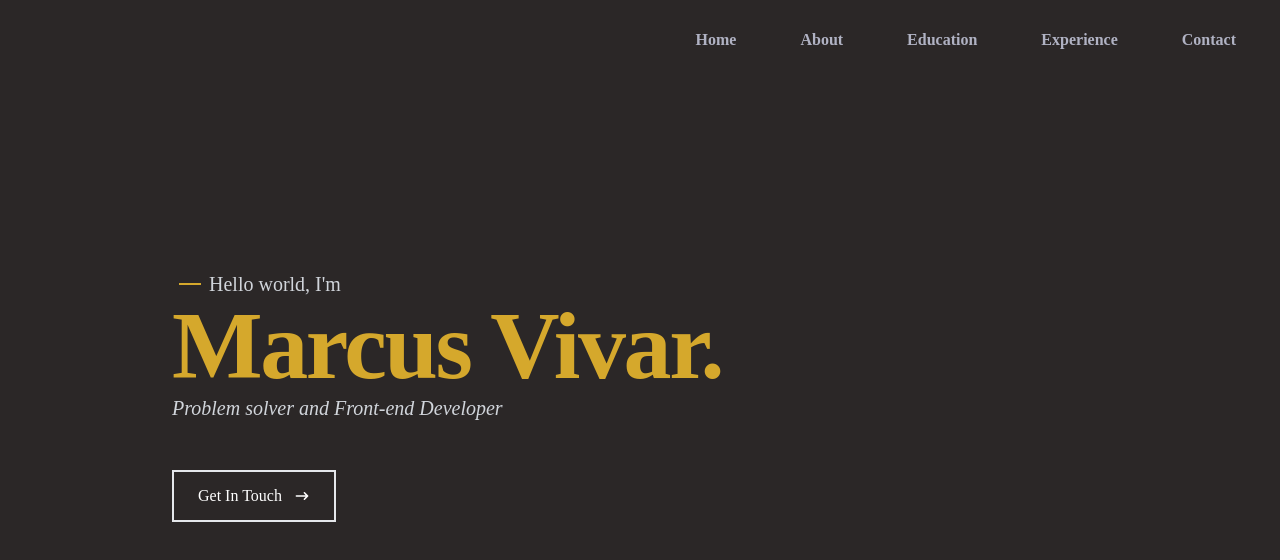
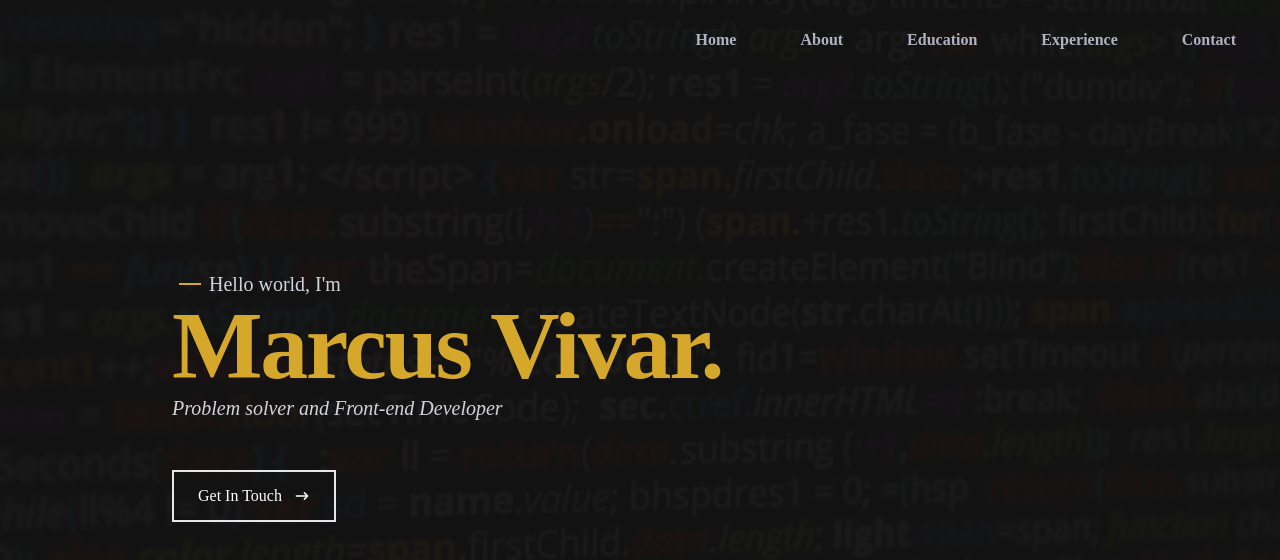
Before and after one commit to Topiksit0/Portfolio, a React (Create React App) app: page / in a window 1280 px wide. Shown: the top 560 px of the page. Built offline with nearby package versions, Linux system fonts and the light colour scheme; the HTML template or start-up script is replaced by a standard one.

Commit message:
landing page 80%

```diff
--- a/src/App.js
+++ b/src/App.js
@@ -1,11 +1,21 @@
 import Home from "./components/Home";
 import Navbar from "./components/Navbar";
+import coding from "./assets/coding.jpg"
 
 function App() {
   return (
     <div >
-        <Navbar />
-        <Home />
+
+      <div>
+        <img className="absolute inset-0 h-full w-full object-cover" src={coding} alt="" />
+        <div className="absolute inset-0 bg-[#141313] bg-opacity-97"></div>
+        <div class="relative">
+          <Navbar />
+          <Home />
+        </div>
+
+      </div>
+
     </div>
   );
 }
--- a/src/components/Home.jsx
+++ b/src/components/Home.jsx
@@ -3,7 +3,7 @@ import {HiArrowNarrowRight} from 'react-icons/hi'
 
 const Home = () => {
   return (
-    <div name='home' className='w-full h-screen bg-[#2B2727]'>
+    <div name='home' className='w-full h-screen'>
 
         <div className='max-w-[1000px] mx-auto px-8 flex flex-col justify-center h-full'>
             <p className='text-md sm:text-xl text-gray-300'>
--- a/src/components/Navbar.jsx
+++ b/src/components/Navbar.jsx
@@ -6,7 +6,7 @@ const Navbar = () => {
     const handleClick = () => setNav(!nav)
 
     return (
-        <div className="fixed w-full h-[80px] flex justify-between items-center px-7 bg-[#2B2727] text-[#b0b2c3]">
+        <div className="fixed w-full h-[80px] flex justify-between items-center px-7 text-[#b0b2c3]">
             <div>
                 {/* Logo */}
             </div>
--- a/tailwind.config.js
+++ b/tailwind.config.js
@@ -4,7 +4,13 @@ module.exports = {
     "./src/**/*.{js,jsx,ts,tsx}",
   ],
   theme: {
-    extend: {},
+    extend: {
+      opacity: {
+        '99': '0.99',
+        '97': '0.97',
+        '98': '0.98'
+      }
+    },
   },
   plugins: [],
 }
```
Also changed, not shown: src/assets/coding.jpg (added).
